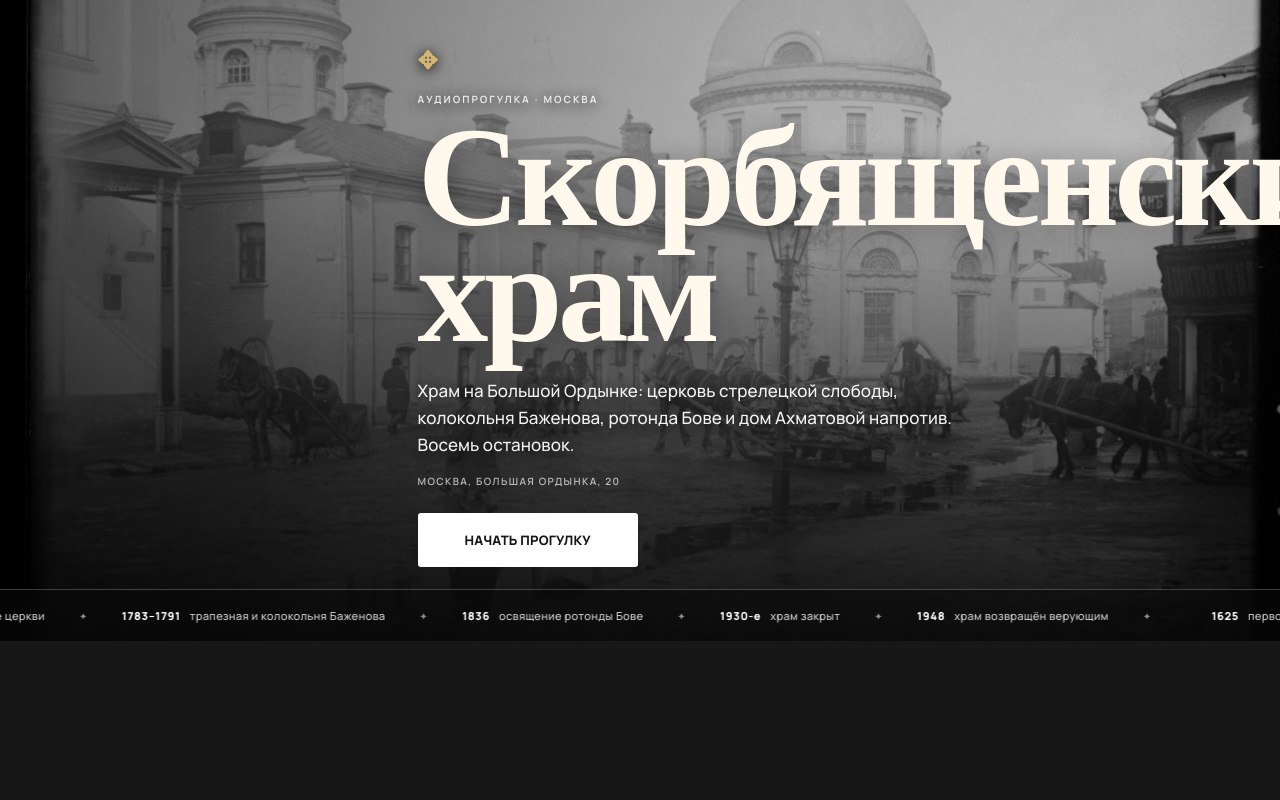
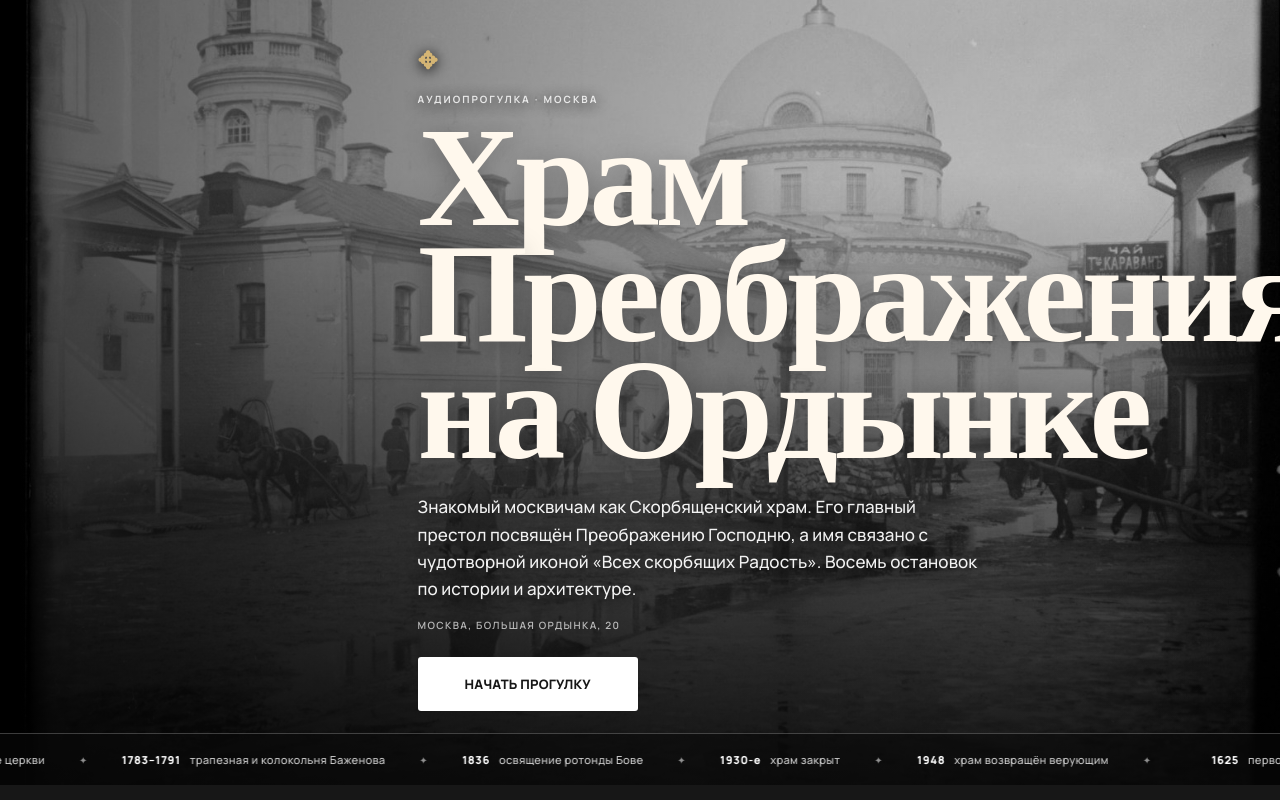
Before and after one commit to vlk2017/simonov-excursion, a website: page ordynka/index.html in a window 1280 px wide. Drawn offline with nearby package versions, Linux system fonts and the light colour scheme.

Commit message:
Clarify the full historical name of the Ordynka church

```diff
--- a/ordynka/index.html
+++ b/ordynka/index.html
@@ -4,8 +4,8 @@
   <meta charset="UTF-8" />
   <meta name="viewport" content="width=device-width, initial-scale=1, viewport-fit=cover" />
   <meta name="theme-color" content="#171717" />
-  <title>Скорбященский храм на Ордынке — аудиопрогулка</title>
-  <meta name="description" content="Аудиопрогулка у храма иконы «Всех скорбящих Радость» на Большой Ордынке: восемь остановок, старые фотографии, рассказы и пешеходная навигация." />
+  <title>Храм Преображения Господня на Ордынке — аудиопрогулка</title>
+  <meta name="description" content="Аудиопрогулка у храма Преображения Господня на Большой Ордынке, известного как Скорбященский: восемь остановок, старые фотографии, рассказы и пешеходная навигация." />
   <link rel="preconnect" href="https://fonts.googleapis.com" />
   <link rel="preconnect" href="https://fonts.gstatic.com" crossorigin />
   <link href="https://fonts.googleapis.com/css2?family=Cormorant+Garamond:wght@500;600;700&family=Manrope:wght@400;500;600;700;800&display=swap" rel="stylesheet" />
@@ -23,15 +23,15 @@
       <div class="cover">
         <div class="cover-content">
           <p class="cover-kicker">Аудиопрогулка · Москва</p>
-          <h1 id="cover-title">Скорбященский<br>храм</h1>
-          <p class="cover-lead" id="cover-lead">Храм на Большой Ордынке: церковь стрелецкой слободы, колокольня Баженова, ротонда Бове и дом Ахматовой напротив. Восемь остановок.</p>
+          <h1 id="cover-title">Храм Преображения<br>на Ордынке</h1>
+          <p class="cover-lead" id="cover-lead">Знакомый москвичам как Скорбященский храм. Его главный престол посвящён Преображению Господню, а имя связано с чудотворной иконой «Всех скорбящих Радость». Восемь остановок по истории и архитектуре.</p>
           <p class="cover-meta" id="cover-place">Москва, Большая Ордынка, 20</p>
           <div class="cover-actions">
             <button class="btn-primary" id="btn-start">Начать прогулку</button>
             <button class="btn-ghost" id="btn-about" type="button" hidden>О прогулке</button>
           </div>
         </div>
-        <div class="date-marquee" aria-label="Ключевые даты истории храма на Ордынке">
+        <div class="date-marquee" aria-label="Ключевые даты истории храма Преображения Господня на Ордынке">
           <div class="date-marquee-track"><div class="date-marquee-group"><span><b>1625</b> первое упоминание церкви</span><i aria-hidden="true">✦</i><span><b>1783–1791</b> трапезная и колокольня Баженова</span><i aria-hidden="true">✦</i><span><b>1836</b> освящение ротонды Бове</span><i aria-hidden="true">✦</i><span><b>1930-е</b> храм закрыт</span><i aria-hidden="true">✦</i><span><b>1948</b> храм возвращён верующим</span><i aria-hidden="true">✦</i></div><div class="date-marquee-group" aria-hidden="true"><span><b>1625</b> первое упоминание церкви</span><i aria-hidden="true">✦</i><span><b>1783–1791</b> трапезная и колокольня Баженова</span><i aria-hidden="true">✦</i><span><b>1836</b> освящение ротонды Бове</span><i aria-hidden="true">✦</i><span><b>1930-е</b> храм закрыт</span><i aria-hidden="true">✦</i><span><b>1948</b> храм возвращён верующим</span><i aria-hidden="true">✦</i></div></div>
         </div>
       </div>
```
